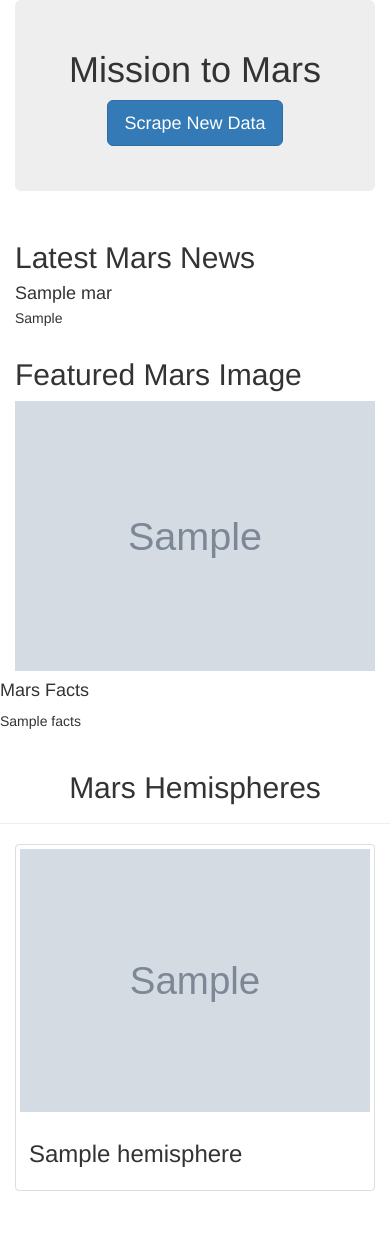
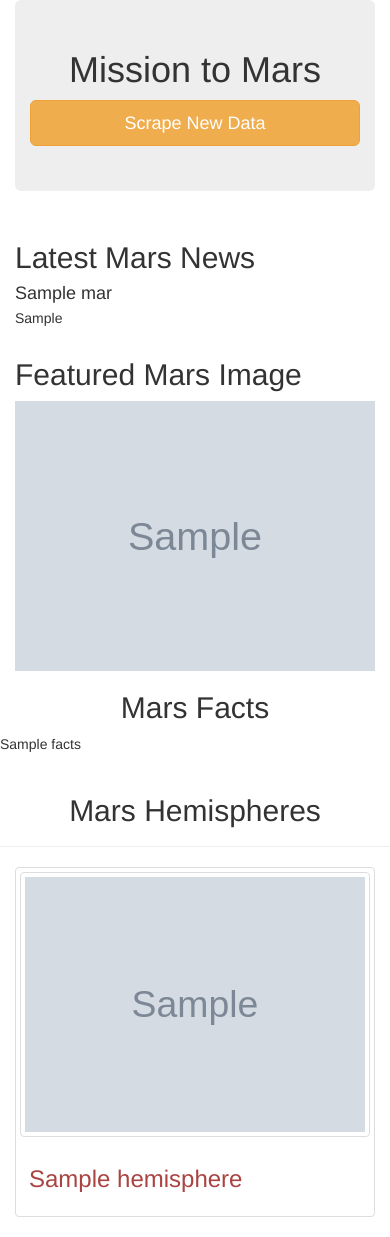
Before and after one commit to ESolomonDev/Mission-to-Mars, a Flask app: page / in a window 390 px wide. Before the commit the page ends 1191 px from the top, so only its background shows below. Run offline with Flask 2, Linux system fonts and the light colour scheme; grey boxes marked "Sample" are stand-in pictures; a database or web service that is not in the repository returns one stand-in record (values such as "Sample title"); some libraries are stand-ins or nearby versions.

Commit message:
added a few bootstrap elements for more responsiveness

```diff
--- a/templates/index.html
+++ b/templates/index.html
@@ -16,7 +16,7 @@
       <div class="jumbotron text-center">
         <h1>Mission to Mars</h1>
         <!-- Add a button to activate scraping script -->
-        <p><a class="btn btn-primary btn-lg" href="/scrape" role="button">Scrape New Data</a></p>
+        <p><a class="btn btn-warning btn-lg btn-block" href="/scrape" role="button">Scrape New Data</a></p>
       </div>
 
       <!-- Add section for Mars News -->
@@ -48,7 +48,7 @@
         <div class="col-md-4">
           <!-- Mars Facts -->
           <div class="row" id="mars-facts">
-            <h4>Mars Facts</h4>
+            <h2 class="text-center">Mars Facts</h2>
             {{ mars.facts | safe }}
           </div>
         </div>
@@ -63,9 +63,11 @@
         {% for hemisphere in mars.hemisphere %}
         <div class="col-md-6">
           <div class="thumbnail">
-            <img src="{{hemisphere.img_url | default('static/images/error.png', true)}}" alt="...">
+            <img src="{{hemisphere.img_url | default('static/images/error.png', true)}}"
+            class="img-thumbnail"
+            alt="Thumbnail image">
             <div class="caption">
-              <h3>{{hemisphere.title}}</h3>
+              <h3 class="text-danger">{{hemisphere.title}}</h3>
             </div>
           </div>
         </div>
```
